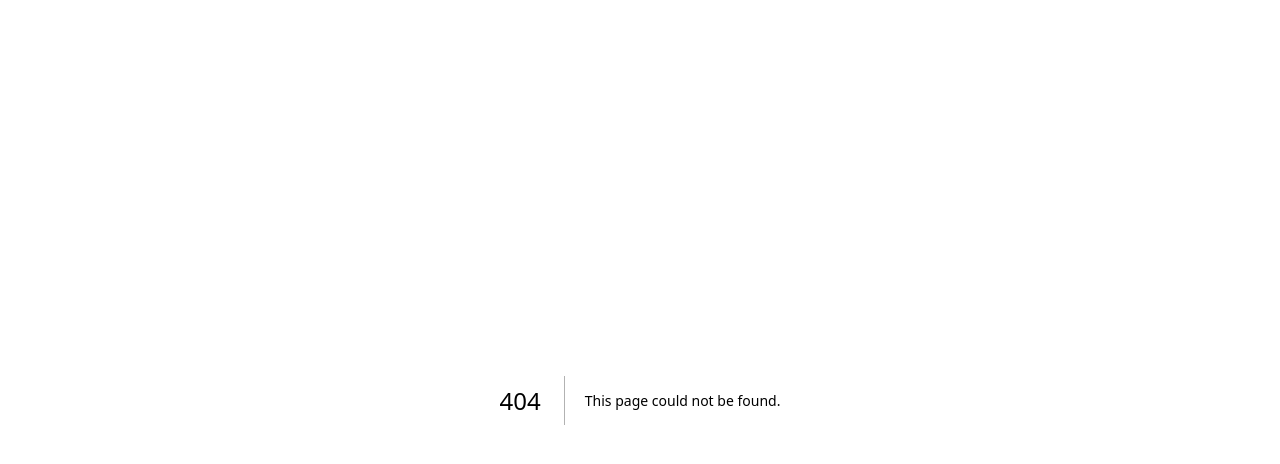
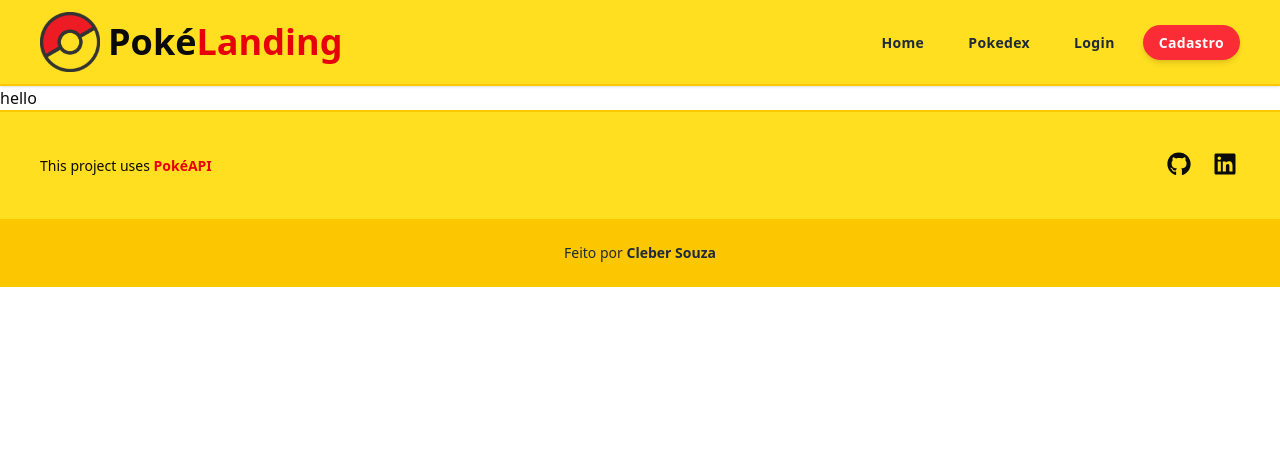
Before and after one commit to SouzaCleber98/PokeLanding, a Next.js app: page /user in a window 1280 px wide. Before the commit this address had no page. Shown: the top 464 px of the page. Built offline with nearby package versions, Linux system fonts and the light colour scheme; no server answers.

Commit message:
feat: add scaffolded user page under root/user

```diff
--- /dev/null
+++ b/src/app/(root)/user/page.tsx
@@ -0,0 +1,4 @@
+export default function UserPage() {
+  // TODO: Implement the user page to display user information and allow updates or deletion of the user account.
+  return <>hello</>;
+}
```
